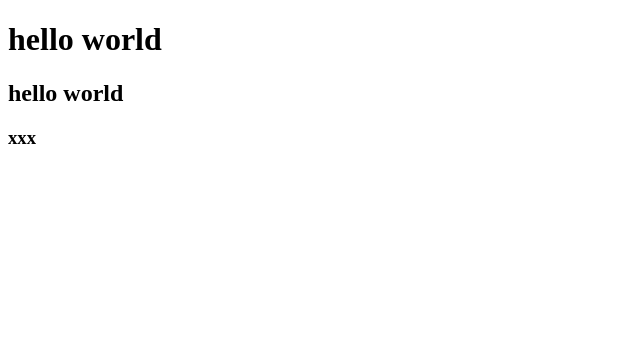
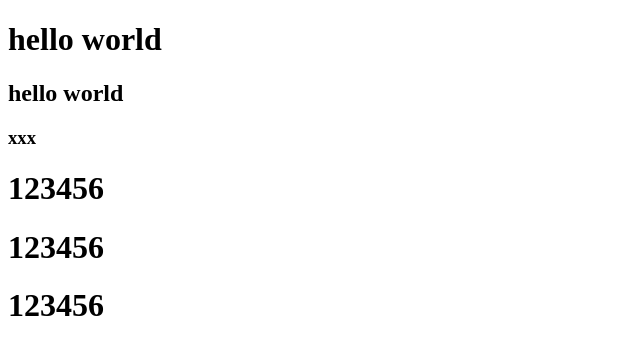
Before and after one commit to FussySwt/testDemo, a plain HTML site: page index.html in a window 1280 px wide. Shown: the whole page, without its empty margins (0-640 px from the left). Drawn offline with Linux system fonts and the light colour scheme.

Commit message:
这是第六次提交

```diff
--- a/index.html
+++ b/index.html
@@ -9,5 +9,8 @@
     <h1>hello world</h1>
     <h2>hello world</h2>
     <h3>xxx</h3>
+    <h1>123456</h1>
+    <h1>123456</h1>
+    <h1>123456</h1>
 </body>
 </html>
```
Also changed, not shown: 1 other file.
